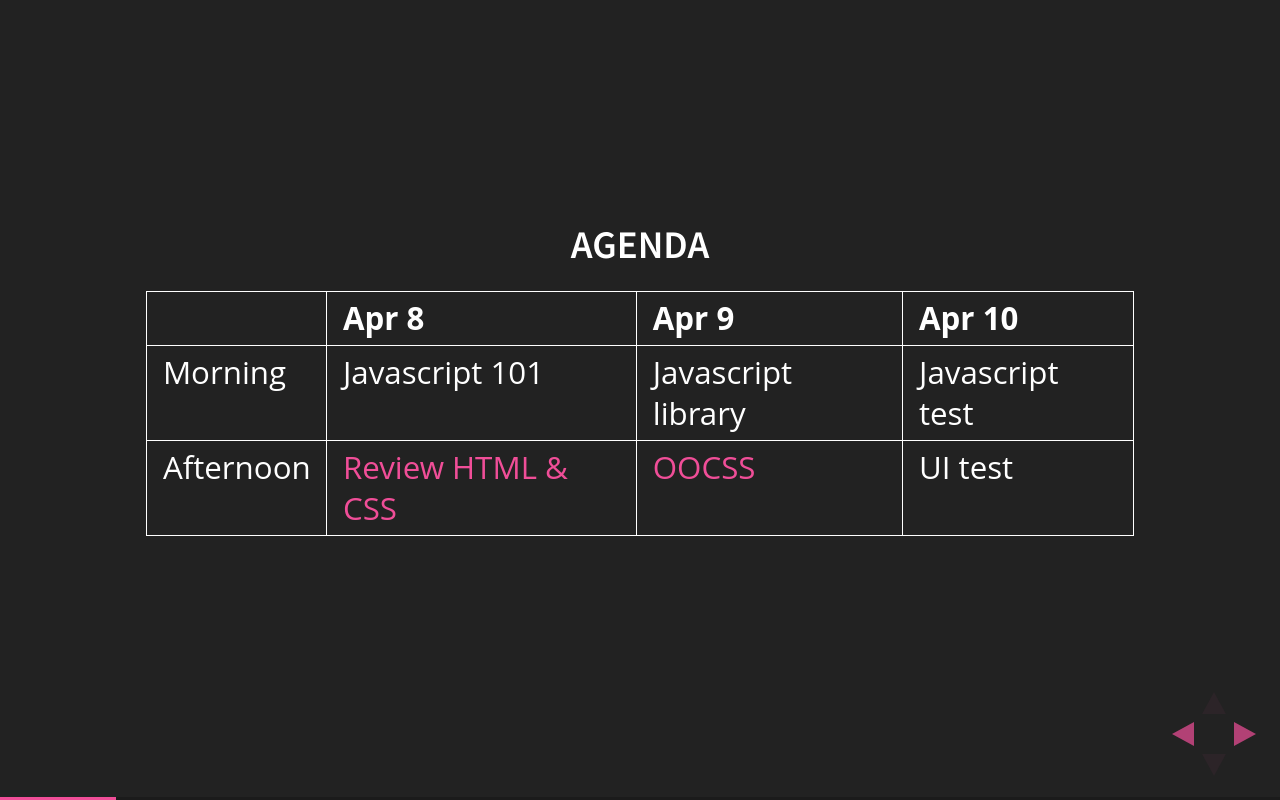
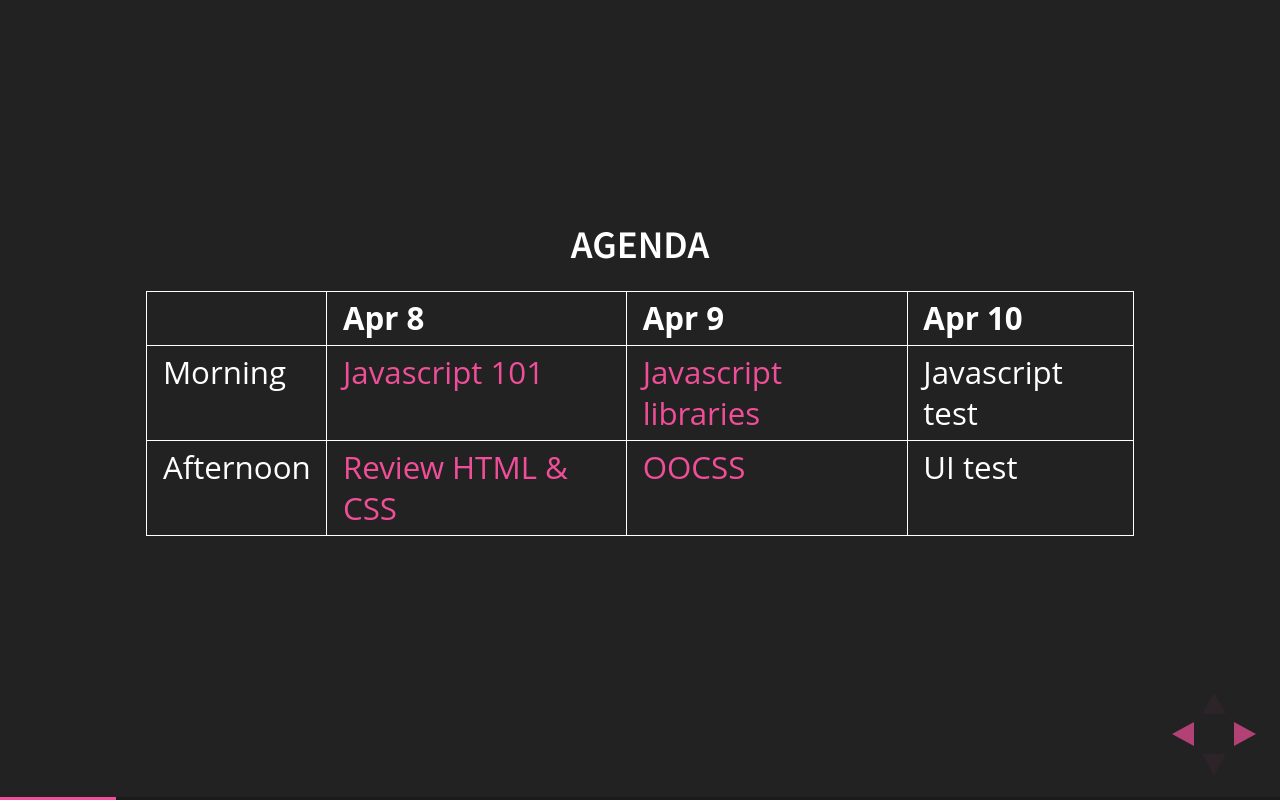
Before and after one commit to sarah-tw/slb-training, a website: page index.html in a window 1280 px wide. Both pictures are taken after a click on the element 1251 px from the left and 734 px from the top of the page. Drawn offline with Linux system fonts and the light colour scheme.

Commit message:
Ni: add links for 101 and libraries.

```diff
--- a/index.html
+++ b/index.html
@@ -62,8 +62,8 @@
 						<tbody>
 							<tr>
 								<td>Morning</td>
-								<td>Javascript 101</td>
-								<td>Javascript library</td>
+								<td><a href="js-101.html">Javascript 101<a></td>
+								<td><a href="js-libraries.html">Javascript libraries<a></td>
 								<td>Javascript test</td>
 							</tr>
 							<tr>
```
